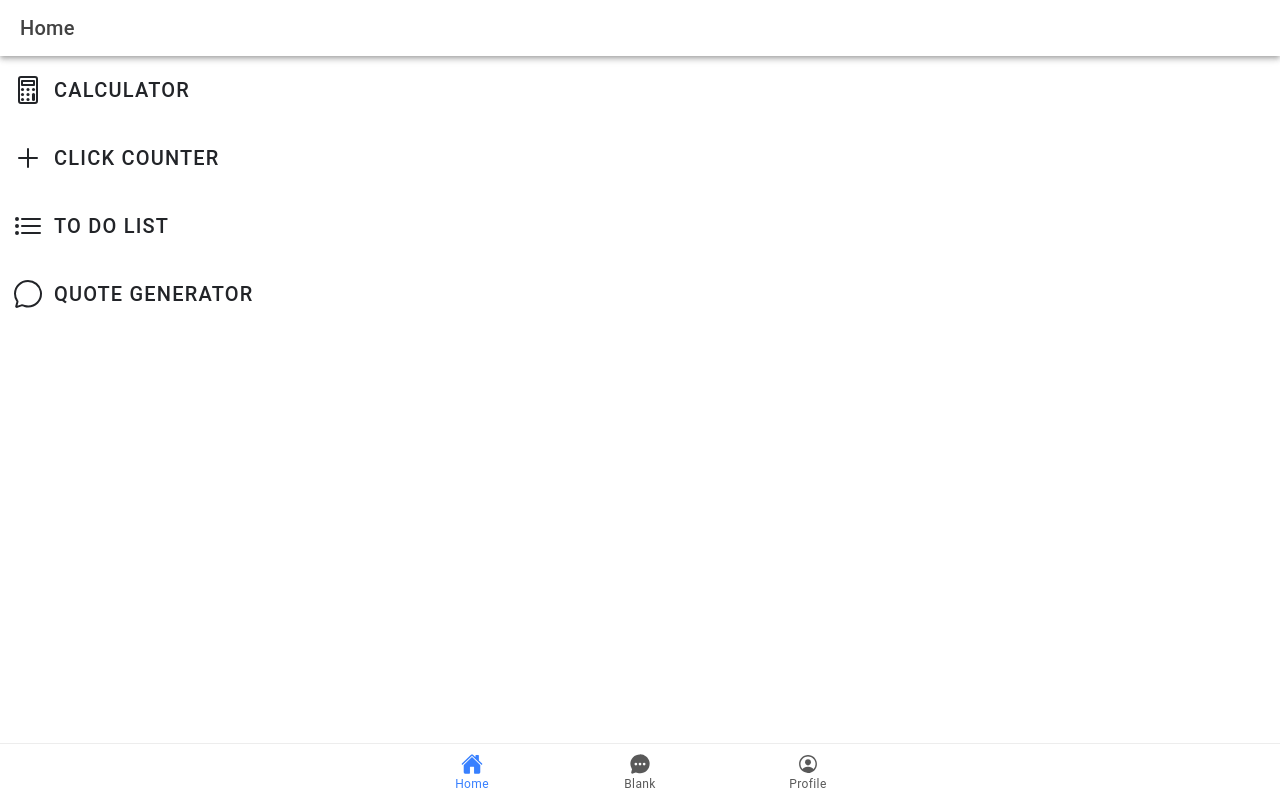
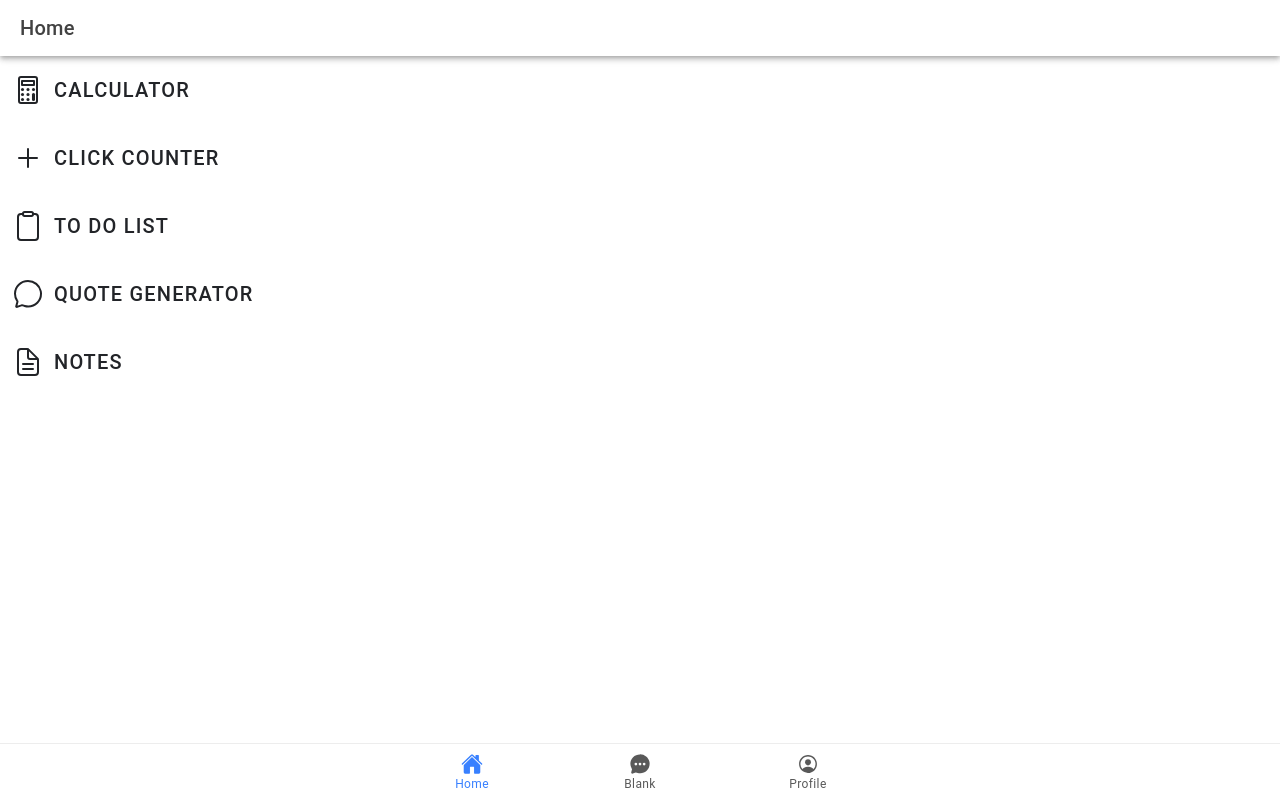
Before and after one commit to jayson14ify/ion-t-balsa, a React (Vite) app: page /home in a window 1280 px wide. Built offline with nearby package versions, Linux system fonts and the light colour scheme.

Commit message:
added firebase database

```diff
--- a/package.json
+++ b/package.json
@@ -21,6 +21,7 @@
     "@ionic/react-router": "^7.0.0",
     "@types/react-router": "^5.1.20",
     "@types/react-router-dom": "^5.3.3",
+    "firebase": "^10.11.1",
     "ionicons": "^7.0.0",
     "react": "^18.2.0",
     "react-dom": "^18.2.0",
--- a/src/pages/home.tsx
+++ b/src/pages/home.tsx
@@ -3,7 +3,7 @@ import { IonContent, IonHeader, IonPage, IonTitle, IonToolbar, IonButton, IonCar
          IonCardSubtitle, IonCardTitle, IonCardContent, IonBackButton, IonButtons, IonNav,  IonImg,
          IonIcon} from '@ionic/react';
 import { useHistory } from 'react-router-dom';
-import { addOutline, calculatorOutline, chatbubbleOutline, listOutline } from 'ionicons/icons';
+import { addOutline, calculatorOutline, chatbubbleOutline, clipboardOutline, documentTextOutline, listOutline } from 'ionicons/icons';
 
 const Home: React.FC = () => {
   const history = useHistory();
@@ -50,16 +50,25 @@ const Home: React.FC = () => {
       <div className="Todo">
         <IonButton onClick={() => handleCardClick('/TodoList')} size= "large" fill="clear" color="dark">
             To do List
-            <IonIcon size="large" slot="start" icon={listOutline} ></IonIcon>
+            <IonIcon size="large" slot="start" icon={clipboardOutline} ></IonIcon>
         </IonButton>
       </div>
 
         {/* Fourth Card */}
 
-      <div className="blanko">
+      <div className="quotegen">
         <IonButton onClick={() => handleCardClick('/quotegenerator')} size= "large" fill="clear" color="dark">
             Quote Generator
             <IonIcon size="large" slot="start" icon={chatbubbleOutline} ></IonIcon>
+        </IonButton>
+      </div>
+
+        {/* Fifth Card */}
+
+      <div className="notes">
+        <IonButton onClick={() => handleCardClick('/notes')} size= "large" fill="clear" color="dark">
+            Notes
+            <IonIcon size="large" slot="start" icon={documentTextOutline} ></IonIcon>
         </IonButton>
       </div>
 
```
Also changed, not shown: 1 other file (tests, documents, lock files or other folders).
